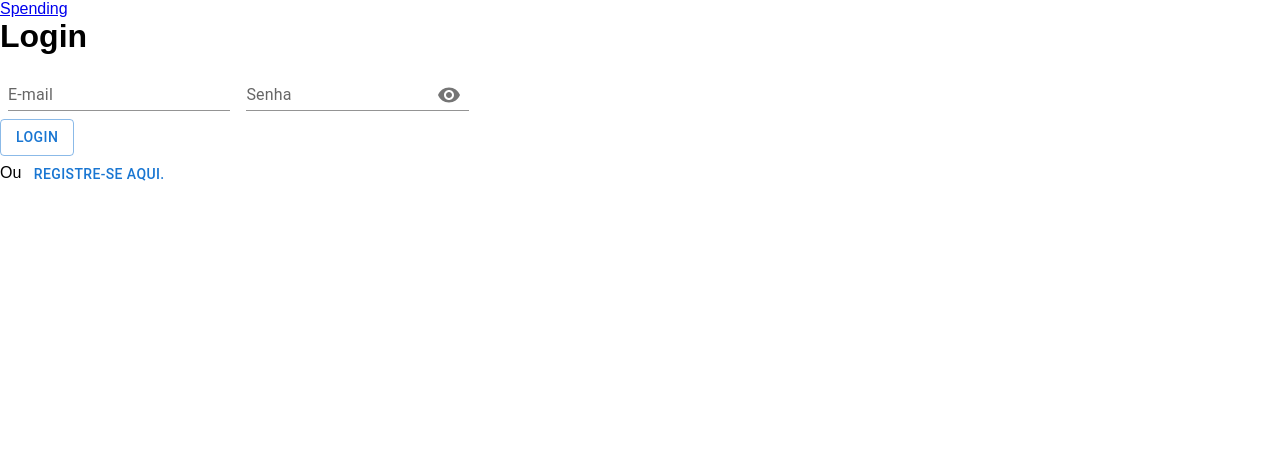
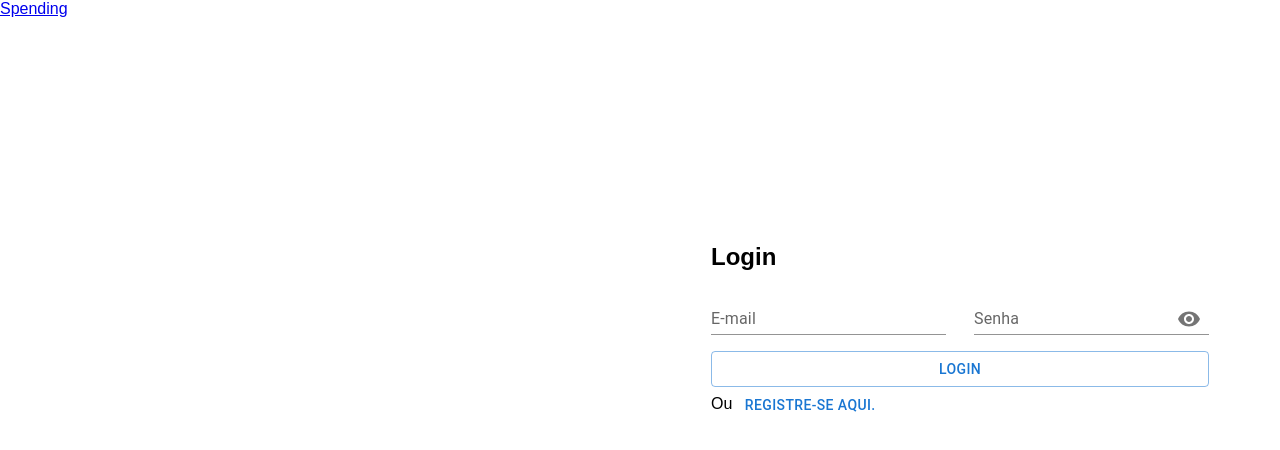
Before and after one commit to TioCleber/spending, a React (Create React App) app: page / in a window 1280 px wide. Shown: the top 450 px of the page. Built offline with nearby package versions, Linux system fonts and the light colour scheme.

Commit message:
feat: added styles to login and classes to register

```diff
--- a/src/App.tsx
+++ b/src/App.tsx
@@ -12,7 +12,7 @@ const App = () => {
           <Header />
         </div>
 
-        <main>
+        <main className="page">
           <Routes>
             <Route path="/spending" element={<Spending />} />
             <Route path="/" element={<Login />} />
--- a/src/components/Inputs/InputPassword.tsx
+++ b/src/components/Inputs/InputPassword.tsx
@@ -29,7 +29,7 @@ export const InputPassword = ({
 
   return (
     <>
-      <FormControl sx={{ m: 1, width: '25ch' }} variant="standard">
+      <FormControl className='input-password' variant="standard">
         <InputLabel>{label}</InputLabel>
         <Input
           type={showPassword ? 'text' : 'password'}
--- a/src/components/Inputs/InputText.tsx
+++ b/src/components/Inputs/InputText.tsx
@@ -20,7 +20,7 @@ export const InputText = ({
 
   return (
     <>
-      <FormControl sx={{ m: 1, width: '25ch' }} variant="standard">
+      <FormControl className='input' variant="standard">
         <InputLabel>{label}</InputLabel>
         <Input
           onChange={(e) =>
--- a/src/components/Register/Register.tsx
+++ b/src/components/Register/Register.tsx
@@ -10,17 +10,22 @@ const Register = () => {
   const { handleOpenModal, open } = useModal()
 
   return (
-    <section>
-      <div>
-        <p>
+    <section className="section-register">
+      <div className="container-text-register">
+        <p className="text-register">
           Ou{' '}
-          <Button onClick={handleOpenModal} variant="text">
+          <Button
+            className="button-register"
+            onClick={handleOpenModal}
+            variant="text"
+          >
             registre-se aqui.
           </Button>
         </p>
       </div>
 
       <Modal
+        className="modal modal-register"
         sx={{
           display: 'flex',
           justifyContent: 'center',
@@ -34,13 +39,17 @@ const Register = () => {
             width: 500,
           }}
         >
-          <div>
-            <Button onClick={handleOpenModal} variant="text">
-              <Close />
+          <div className="container-modal-close">
+            <Button
+              className="button-modal-close"
+              onClick={handleOpenModal}
+              variant="text"
+            >
+              <Close className="icon-modal-close" />
             </Button>
           </div>
 
-          <div>
+          <div className="input-groups">
             <InputText
               label="Nome"
               name="firstName"
@@ -66,7 +75,7 @@ const Register = () => {
             value={register.email}
           />
 
-          <div>
+          <div className="input-groups">
             <InputPassword
               label="Senha"
               name="password"
@@ -84,8 +93,10 @@ const Register = () => {
             />
           </div>
 
-          <div>
-            <Button variant="outlined">Cadastrar</Button>
+          <div className="container-button-register">
+            <Button className="button-register" variant="outlined">
+              Cadastrar
+            </Button>
           </div>
         </Box>
       </Modal>
--- a/src/pages/Login/Login.tsx
+++ b/src/pages/Login/Login.tsx
@@ -1,35 +1,34 @@
-import {
-  Alert,
-  Button,
-  CircularProgress,
-  FormControl,
-  Input,
-  InputLabel,
-} from '@mui/material'
+import { Alert, Button, CircularProgress } from '@mui/material'
 import Register from '../../components/Register/Register'
 
 import { useLogin } from '../../hooks/useLogin'
 import { InputPassword } from '../../components/Inputs/InputPassword'
 import { InputText } from '../../components/Inputs/InputText'
 
+import './../../styles/login.css'
+
 const Login = () => {
   const { handleLogin, login, loginState, setLogin } = useLogin()
 
   return (
-    <div>
-      <h1>Login</h1>
+    <section className="section-login">
+      <div className="institutional-login"></div>
+
+      <div className="login">
+        <div className="container-login">
+          <h1 className="title-login">Login</h1>
 
           {!loginState.error ? (
             ''
           ) : (
-        <div>
+            <div className="container-alert">
               <Alert variant="filled" severity="error">
                 {loginState.error}
               </Alert>
             </div>
           )}
 
-      <div>
+          <div className="container-input input-groups">
             <InputText
               label="E-mail"
               name="email"
@@ -47,13 +46,21 @@ const Login = () => {
             />
           </div>
 
-      <div>
+          <div className="container-buttons buttons-groups">
             {!loginState.loading ? (
-          <Button onClick={handleLogin} variant="outlined">
+              <Button
+                className="button button-login"
+                onClick={handleLogin}
+                variant="outlined"
+              >
                 Login
               </Button>
             ) : (
-          <Button onClick={handleLogin} variant="outlined">
+              <Button
+                className="button button-login button-loading"
+                onClick={handleLogin}
+                variant="outlined"
+              >
                 <CircularProgress />
               </Button>
             )}
@@ -61,6 +68,8 @@ const Login = () => {
 
           <Register />
         </div>
+      </div>
+    </section>
   )
 }
 
--- a/src/styles/app.css
+++ b/src/styles/app.css
@@ -5,3 +5,13 @@
   font-family: sans-serif;
   list-style: none;
 }
+
+html,
+body,
+#root {
+  height: 100%;
+}
+
+.page {
+  height: calc(100% - 18px);
+}
--- /dev/null
+++ b/src/styles/login.css
@@ -0,0 +1,65 @@
+.section-login {
+  display: flex;
+}
+
+.section-login,
+.login,
+.institutional-login,
+.container-login {
+  width: 100%;
+  height: 100%;
+}
+
+.login {
+  display: flex;
+  align-items: center;
+  justify-content: center;
+}
+
+.institutional-login {
+  display: none;
+}
+
+.container-login {
+  max-height: 22.8125rem;
+  max-width: 33.125rem;
+  padding: 1rem;
+}
+
+.container-input {
+  margin: 1rem auto;
+}
+
+.container-input .input,
+.container-input .input-password {
+  width: 100%;
+}
+
+.container-input .input-password {
+  margin: 8px 0 0;
+}
+
+.container-buttons .button {
+  width: 100%;
+}
+
+@media screen and (min-width: 64rem) {
+  .institutional-login {
+    display: block;
+  }
+
+  .container-input {
+    display: flex;
+    align-items: center;
+    justify-content: space-between;
+  }
+
+  .container-input .input,
+  .container-input .input-password {
+    max-width: 235px;
+  }
+
+  .container-input .input-password {
+    margin: 0;
+  }
+}
--- /dev/null
+++ b/src/typings/globals.d.ts
@@ -0,0 +1 @@
+declare module '*.css'
```
Lines whose indentation alone changed are shown as unchanged.
